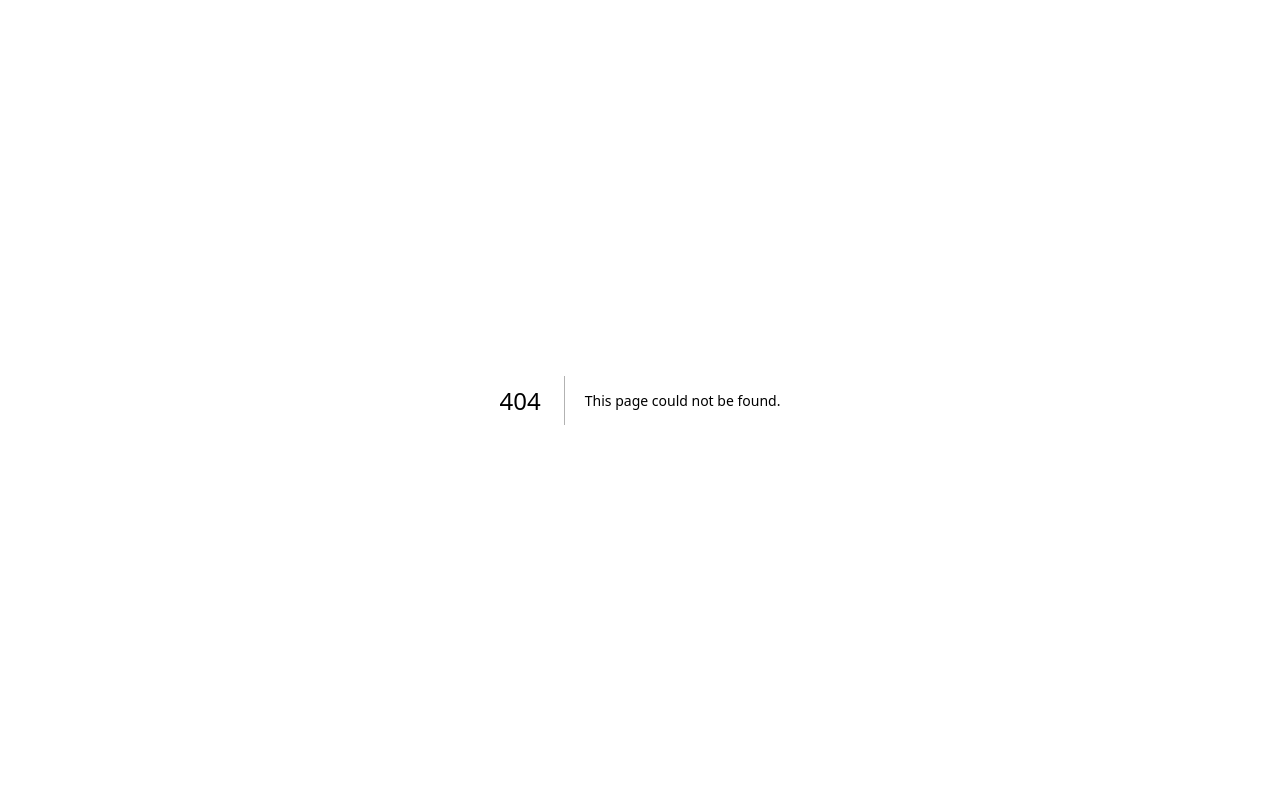
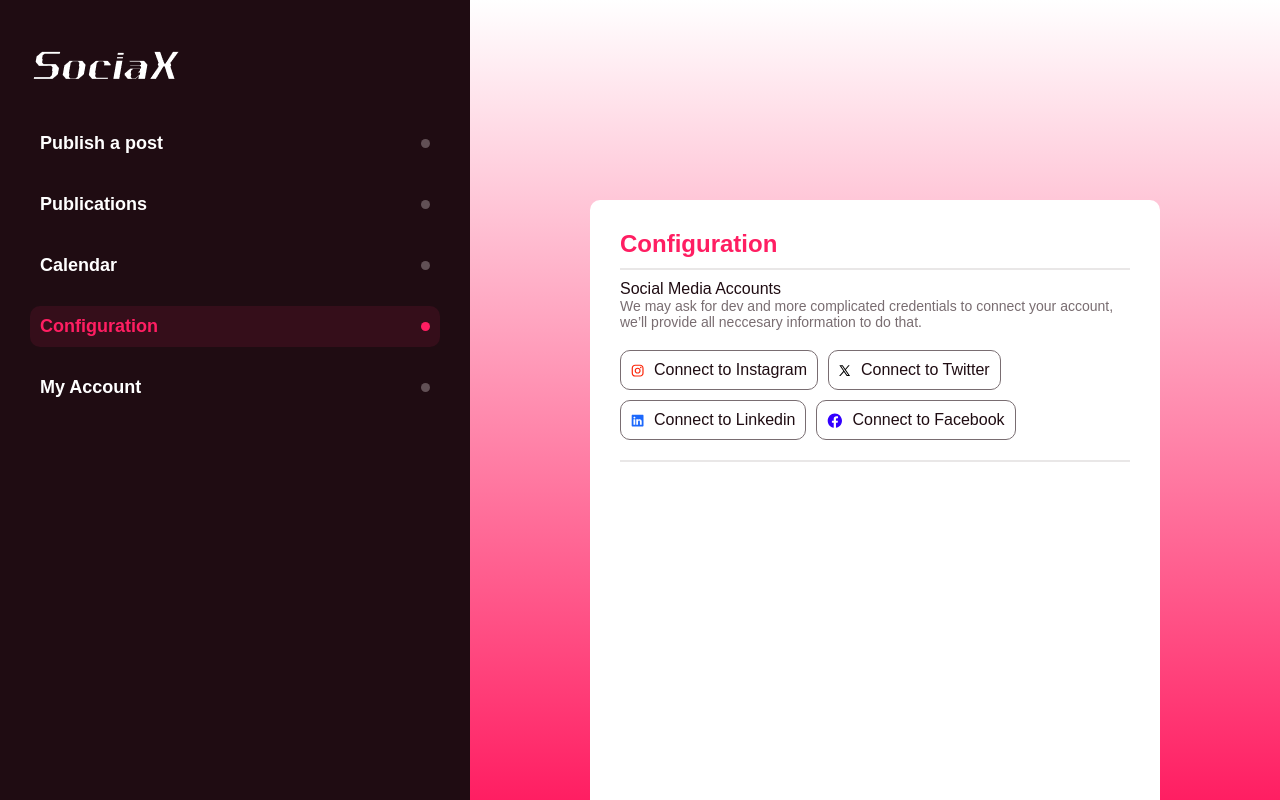
Before and after one commit to RiltonSM/sociax, a Next.js app: page /config in a window 1280 px wide. Before the commit this address had no page. Built offline with nearby package versions, Linux system fonts and the light colour scheme; a web font is replaced by a local one.

Commit message:
feat: add configuration page

```diff
--- /dev/null
+++ b/app/config/page.module.scss
@@ -0,0 +1,44 @@
+@import '../../sass/colors';
+
+.page {
+    height: 100%;
+
+    display: flex;
+    align-items: center;
+    justify-content: space-between;
+
+    .title {
+        font-size: 2.4rem;
+        font-weight: 600;
+        color: $color-primary;
+    }
+
+    .divider {
+        margin: 1rem 0;
+        border: 1px solid $color-grey-light;
+
+        &--withoutMarginTop {
+            margin-top: 0;
+        }
+    }
+
+    .subtitle {
+        font-size: 1.6rem;
+        color: $color-black;
+        font-weight: 400;
+    }
+
+    .description {
+        font-size: 1.4rem;
+        color: $color-grey;
+    }
+
+    .accounts {
+        display: flex;
+        flex-wrap: wrap;
+        gap: 1rem;
+        margin-top: 2rem;
+
+        padding-bottom: 1rem;
+    }
+}
--- /dev/null
+++ b/app/config/page.tsx
@@ -0,0 +1,35 @@
+"use client"
+
+import NavBar from "@/components/NavBar/NavBar"
+import styles from "./page.module.scss"
+import ContentPage from "@/components/ContentPage/ContentPage"
+import FormContainer from "@/components/FormContainer/FormContainer"
+import SocialMediaAccountButton from "@/components/SocialMediaAccountButton/SocialMediaAccountButton"
+
+export default function ConfigPage() {
+    return (
+        <main className={styles.page}>
+            <NavBar />
+
+            <ContentPage>
+                <FormContainer>
+                    <h1 className={styles.title}>Configuration</h1>
+
+                    <hr className={styles.divider} />
+
+                    <h2 className={styles.subtitle}>Social Media Accounts</h2>
+                    <p className={styles.description}>We may ask for dev and more complicated credentials to connect your account, we’ll provide all neccesary information to do that.</p>
+
+                    <div className={styles.accounts}>
+                        <SocialMediaAccountButton icon="instagram" handleClick={() => {}} />
+                        <SocialMediaAccountButton icon="twitter" handleClick={() => {}} />
+                        <SocialMediaAccountButton icon="linkedin" handleClick={() => {}} />
+                        <SocialMediaAccountButton icon="facebook" handleClick={() => {}} />
+                    </div>
+
+                    <hr className={styles.divider} />
+                </FormContainer>
+            </ContentPage>
+        </main>
+    )
+}
--- a/components/NavBar/NavBar.tsx
+++ b/components/NavBar/NavBar.tsx
@@ -14,7 +14,7 @@ export default function NavBar() {
                 <NavBarItem href="/publish" label="Publish a post" />
                 <NavBarItem href="/publications" label="Publications" />
                 <NavBarItem href="/calendar" label="Calendar" />
-                <NavBarItem href="/configuration" label="Configuration" />
+                <NavBarItem href="/config" label="Configuration" />
                 <NavBarItem href="/account" label="My Account" />
             </ul>
         </nav>
--- /dev/null
+++ b/components/SocialMediaAccountButton/SocialMediaAccountButton.module.scss
@@ -0,0 +1,24 @@
+@import "../../sass/colors";
+
+.container {
+    display: flex;
+    justify-content: space-between;
+    align-items: center;
+    gap: 1rem;
+    background-color: transparent;
+    padding: 1rem;
+    border-radius: 1rem;
+
+    border: 1px solid $color-grey;
+
+    cursor: pointer;
+
+    &--instagram {
+        color: $color-instagram;
+    }
+
+    span {
+        font-size: 1.6rem;
+        color: $color-black;
+    }
+}
--- /dev/null
+++ b/components/SocialMediaAccountButton/SocialMediaAccountButton.tsx
@@ -0,0 +1,42 @@
+"use client"
+
+import clsx from 'clsx'
+import styles from './SocialMediaAccountButton.module.scss'
+import instagram from '@/assets/icons/instagram'
+import twitter from '@/assets/icons/twitter'
+import linkedin from '@/assets/icons/linkedin'
+import facebook from '@/assets/icons/facebook'
+import { SocialMedias } from '@/@types/socialMedias'
+
+interface SocialMediaIconButtonProps {
+    icon: SocialMedias
+    handleClick: (socialMedia: SocialMedias) => void
+}
+
+export default function SocialMediaAccountButton({ icon, handleClick }: SocialMediaIconButtonProps) {
+    const iconOptions = {
+        instagram,
+        twitter,
+        linkedin,
+        facebook
+    }
+    const Icon = iconOptions[icon]
+
+    const classname = clsx(
+        styles.container,
+        icon === "instagram" && styles['container--instagram']
+    )
+
+    const capitalizeFirstLetter = (string: string) => {
+        return string.charAt(0).toUpperCase() + string.slice(1);
+    }
+    return (
+        <button
+            className={classname}
+            onClick={() => handleClick(icon)}
+        >
+            <Icon />
+            <span>Connect to {capitalizeFirstLetter(icon)}</span>
+        </button>
+    )
+}
```
